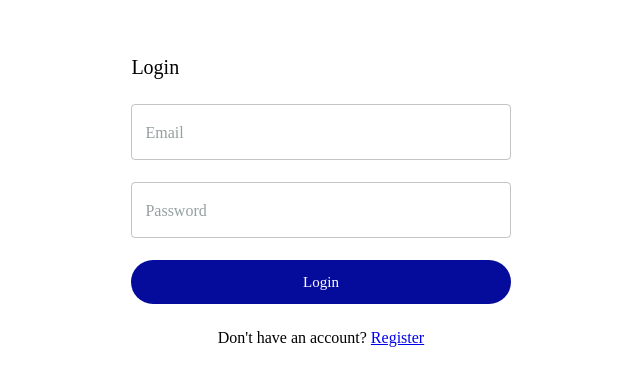
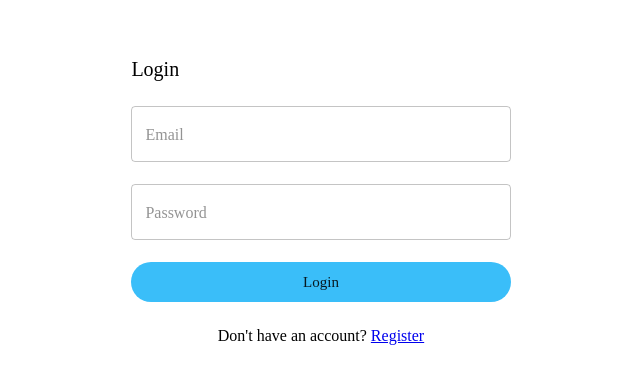
Before and after one commit to muthumala19/VoteZone_frontend, a React (Create React App) app: page /login in a window 1280 px wide. Shown: the part 206-592 px from the top of the page, without its empty margins (319-959 px from the left). Built offline with nearby package versions, Linux system fonts and the light colour scheme.

Commit message:
fixed theme issues

```diff
--- a/src/components/ThemeWrapper/ThemeWrapper.tsx
+++ b/src/components/ThemeWrapper/ThemeWrapper.tsx
@@ -18,17 +18,17 @@ export default function ThemeWrapper({ children }: IThemeWrapperProps) {
     },
     palette: {
       primary: {
-        main: "#050C9C",
-        dark: "#001E1D",
+        main: "#3ABEF9",
+        dark: "#5794FF",
         light: "#A7E6FF",
       },
       secondary: {
-        main: "#3572EF",
+        main: "#A7E6FF",
         dark: "#3ABEF9",
         light: "#A7E6FF",
       },
       text: {
-        primary: "#001E1D",
+        primary: "#fffff",
         secondary: "#3ABEF9",
         disabled: "#A7E6FF",
       },
@@ -47,7 +47,7 @@ export default function ThemeWrapper({ children }: IThemeWrapperProps) {
           disableElevation: true,
           style: {
             textTransform: "capitalize",
-            padding: "12px 32px",
+            padding: "10px 32px",
             borderRadius: "50px",
           },
         },
```
